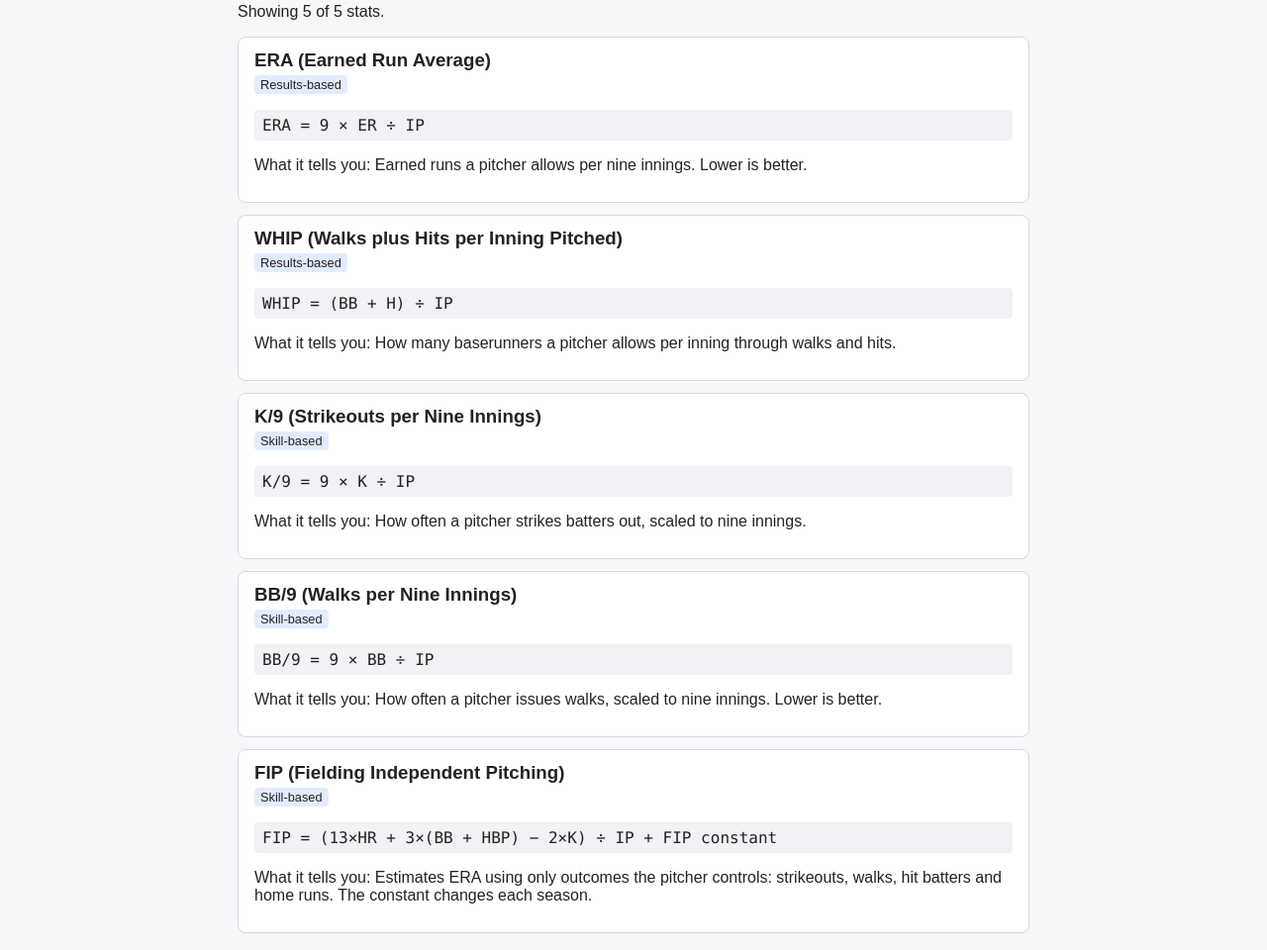
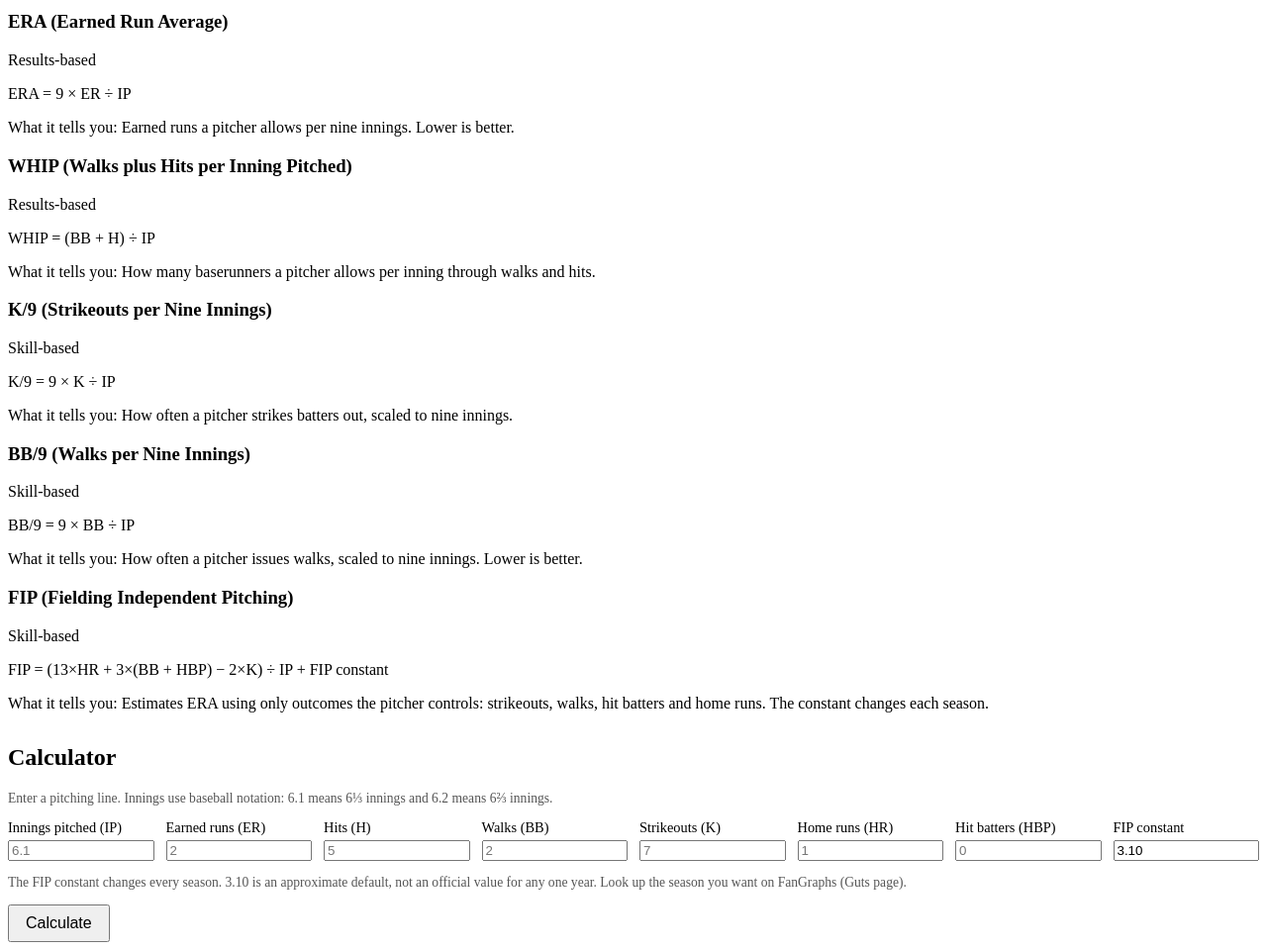
Before and after one commit to donovanhughes10/pitching-stats-helper, a plain HTML site: page index.html in a window 1280 px wide. Shown: the part 227-1187 px from the top of the page at 99% size. Drawn offline with Linux system fonts and the light colour scheme.

Commit message:
Refactor CSS styles and add calc-grid layout

```diff
--- a/style.css
+++ b/style.css
@@ -1,50 +1,25 @@
-body {
-  font-family: Arial, sans-serif;
-  max-width: 800px;
-  margin: 0 auto;
-  padding: 16px;
-  color: #222;
-  background: #f6f7f9;
-}
+section { margin-bottom: 32px; }
 
-header h1 { margin-bottom: 4px; }
-
-.controls {
-  display: flex;
-  flex-wrap: wrap;
-  gap: 8px;
-  align-items: center;
-  margin-bottom: 8px;
-}
-
-input, select {
-  padding: 8px;
-  font-size: 1rem;
-}
-
-.stat-card {
-  background: #fff;
-  border: 1px solid #d5d9e0;
-  border-radius: 8px;
-  padding: 12px 16px;
+.calc-grid {
+  display: grid;
+  grid-template-columns: repeat(auto-fit, minmax(140px, 1fr));
+  gap: 12px;
   margin-bottom: 12px;
 }
 
-.stat-card h3 { margin: 0 0 4px; }
-
-.tag {
-  display: inline-block;
-  font-size: 0.8rem;
-  background: #e3ecff;
-  border-radius: 4px;
-  padding: 2px 6px;
+.calc-grid label {
+  display: flex;
+  flex-direction: column;
+  gap: 4px;
+  font-size: 0.9rem;
 }
 
-.formula {
-  font-family: Consolas, monospace;
-  background: #f0f2f5;
-  padding: 6px 8px;
-  border-radius: 4px;
+.hint { font-size: 0.85rem; color: #555; }
+
+.error { color: #b00020; font-weight: bold; }
+
+button {
+  padding: 8px 16px;
+  font-size: 1rem;
+  cursor: pointer;
 }
-
-footer { margin-top: 24px; font-size: 0.85rem; color: #555; }
```
